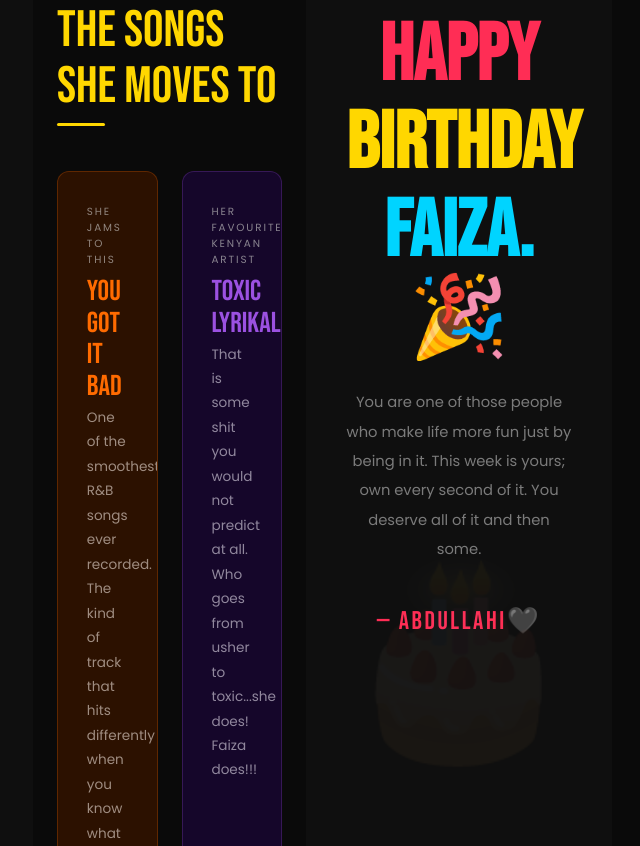
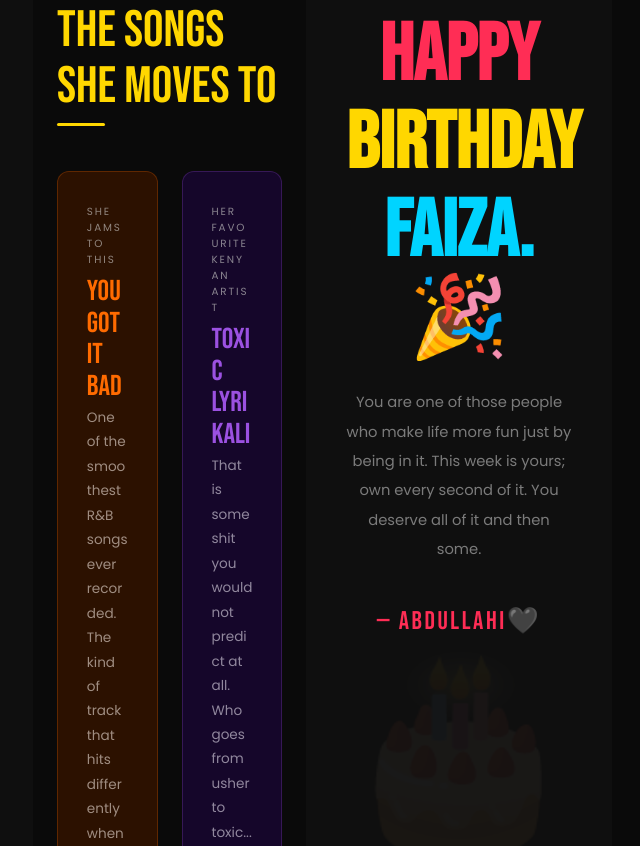
Before and after one commit to AbdullahiRoob/html.ffs, a plain HTML site: page index.html in a window 1280 px wide. Shown: the part 2914-3760 px from the top of the page, without its empty margins (181-821 px from the left). Drawn offline with Linux system fonts and the light colour scheme.

Commit message:
Update index.html

```diff
--- a/index.html
+++ b/index.html
@@ -342,14 +342,18 @@
       display: grid;
       grid-template-columns: 1fr 1fr;
       gap: 1.5rem;
+      Width: 100%;
+      clear: both;
     }
 
     .music-card {
-      border-radius: 12px;
-      padding: 2rem 1.8rem;
-      position: relative;
-      overflow: hidden;
-    }
+  border-radius: 12px;
+  padding: 2rem 1.8rem;
+  position: relative;
+  overflow: hidden;
+  min-width: 0;
+  word-wrap: break-word;
+}
     .music-card::before {
       content: '';
       position: absolute;
@@ -695,7 +699,7 @@
 </div>
 
 <!-- ════════ CLOSING ════════ -->
-<div class="closing">
+<div class="closing" style="clear:both; width:100%; display:block;">
   <h2>
     <span class="c1">Happy</span>
     <span class="c2">Birthday</span>
```
